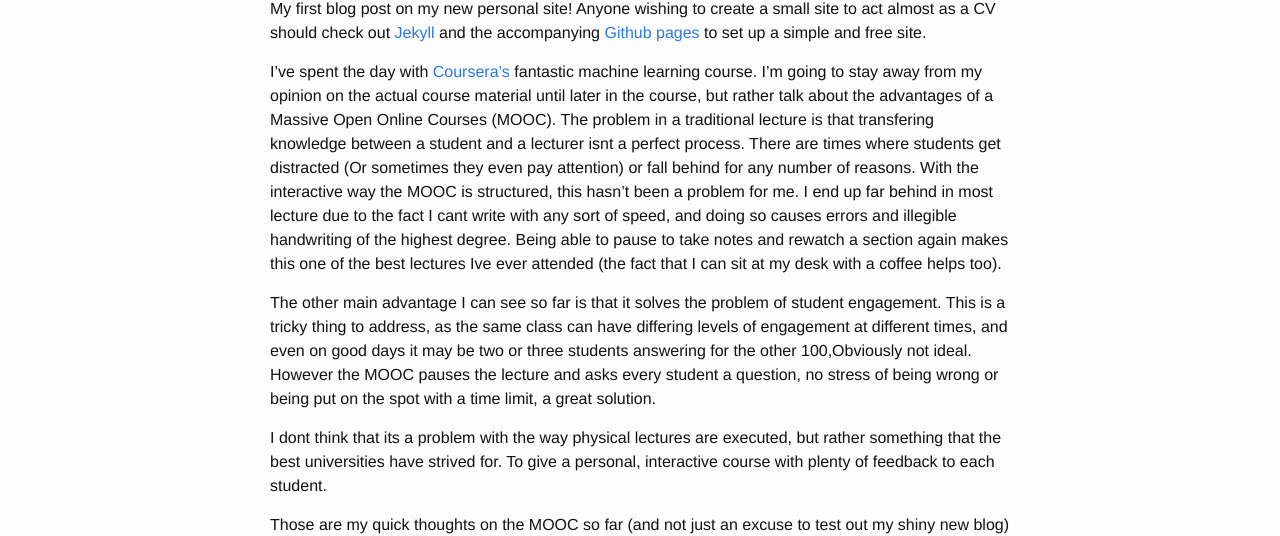
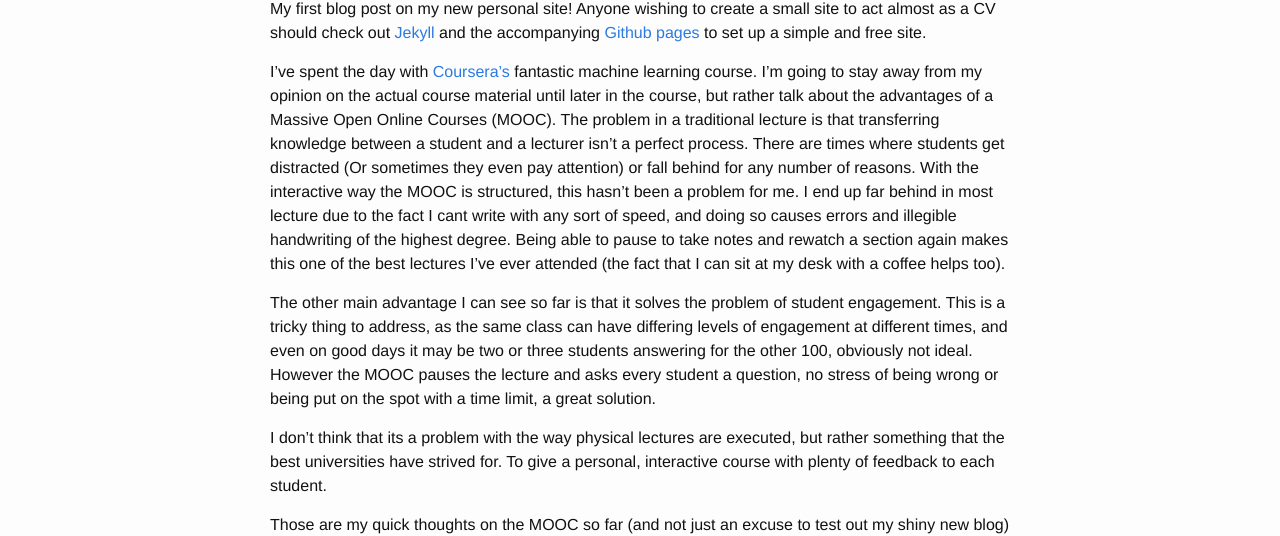
Before and after one commit to JasYoung314/gamingtheorist, a Jekyll site: the page built from _posts/2014-09-29-MOOCs.md, in a window 1280 px wide. Shown: the part 203-739 px from the top of the page. Built offline with Jekyll 4.4.1, drawn with Linux system fonts in a browser that asks for light colours; comment, search, counter and statistics services are not loaded.

Commit message:
yet more spelling

```diff
--- a/_posts/2014-09-29-MOOCs.md
+++ b/_posts/2014-09-29-MOOCs.md
@@ -12,16 +12,16 @@ Anyone wishing to create a small site to act almost as a CV should check out [Je
 
 I've spent the day with [Coursera's](https://www.coursera.org/) fantastic machine learning course.
 I'm going to stay away from my opinion on the actual course material until later in the course, but rather talk about the advantages of a Massive Open Online Courses  (MOOC).
-The problem in a traditional lecture is that transfering knowledge between a student and a lecturer isnt a perfect process.
+The problem in a traditional lecture is that transferring knowledge between a student and a lecturer isn't a perfect process.
 There are times where students get distracted (Or sometimes they even pay attention) or fall behind for any number of reasons.
 With the interactive way the MOOC is structured, this hasn't been a problem for me.
 I end up far behind in most lecture due to the fact I cant write with any sort of speed, and doing so causes errors and illegible handwriting of the highest degree.
-Being able to pause to take notes and rewatch a section again makes this one of the best lectures Ive ever attended (the fact that I can sit at my desk with a coffee helps too).
+Being able to pause to take notes and rewatch a section again makes this one of the best lectures I've ever attended (the fact that I can sit at my desk with a coffee helps too).
 
 The other main advantage I can see so far is that it solves the problem of student engagement.
-This is a tricky thing to address, as the same class can have differing levels of engagement at different times, and even on good days it may be two or three students answering for the other 100,Obviously not ideal.
+This is a tricky thing to address, as the same class can have differing levels of engagement at different times, and even on good days it may be two or three students answering for the other 100, obviously not ideal.
 However the MOOC pauses the lecture and asks every student a question, no stress of being wrong or being put on the spot with a time limit, a great solution.
 
-I dont think that its a problem with the way physical lectures are executed, but rather something that the best universities have strived for. To give a personal, interactive course with plenty of feedback to each student.
+I don't think that its a problem with the way physical lectures are executed, but rather something that the best universities have strived for. To give a personal, interactive course with plenty of feedback to each student.
 
 Those are my quick thoughts on the MOOC so far (and not just an excuse to test out my shiny new blog)
```
